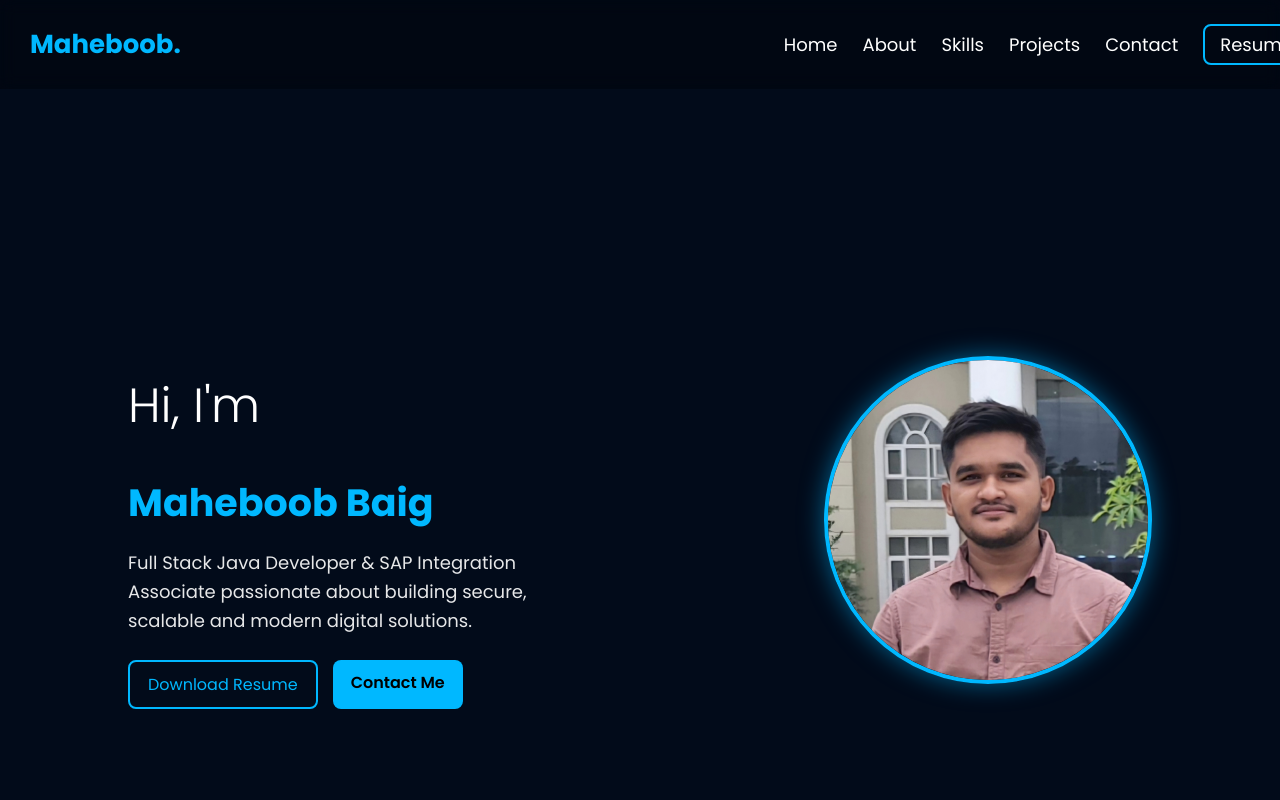
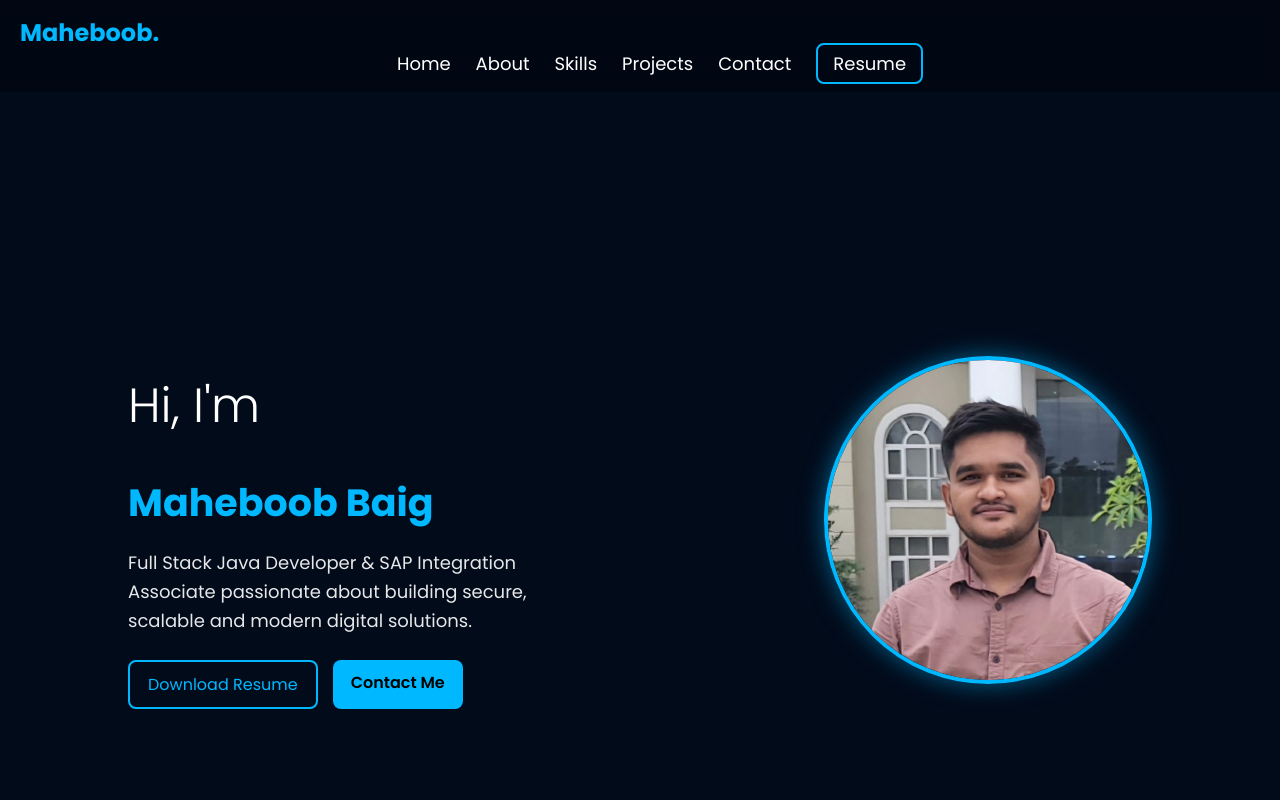
Before and after one commit to Maheboob-baig15/portfolio, a React (Create React App) app: page / in a window 1280 px wide. Shown: the top 800 px of the page. Built offline with nearby package versions, Linux system fonts and the light colour scheme.

Commit message:
Updated navbar and responsive fixes

```diff
--- a/src/components/Navbar.css
+++ b/src/components/Navbar.css
@@ -1,116 +1,95 @@
-/* NAVBAR MAIN CONTAINER */
+/* Navbar base */
 .navbar {
   width: 100%;
-  padding: 15px 30px;
+  padding: 15px 20px;
   position: fixed;
   top: 0;
-  left: 0;
-  background: rgba(0, 0, 0, 0.3); /* transparent but visible */
-  backdrop-filter: blur(8px);
+  z-index: 1000;
+  background: rgba(0, 0, 0, 0.3);
+  backdrop-filter: blur(6px);
+}
+
+/* Logo + hamburger wrapper */
+.navbar-head {
   display: flex;
   justify-content: space-between;
   align-items: center;
-  z-index: 100;
 }
 
-/* LOGO */
 .logo {
-  font-size: 26px;
+  font-size: 24px;
   font-weight: 700;
   color: #00b8ff;
 }
 
-/* HAMBURGER ICON (MOBILE ONLY) */
-.hamburger {
-  font-size: 32px;
-  color: #fff;
-  cursor: pointer;
-  display: none;
+/* Desktop Menu */
+.desktop-menu {
+  display: flex;
+  justify-content: center;
+  gap: 25px;
+  margin-top: 10px;
 }
 
-/* NAVIGATION LINKS */
 .nav-links {
   list-style: none;
-  display: flex;
-  gap: 25px;
-  align-items: center;
+  padding: 0;
+  margin: 0;
 }
 
 .nav-links li a {
-  color: #fff;
+  color: white;
+  font-size: 18px;
   text-decoration: none;
-  font-size: 18px;
-  transition: 0.3s ease;
 }
 
-.nav-links li a:hover {
-  color: #00b8ff;
-}
-
-/* RESUME BUTTON */
+/* Resume button */
 .resume-btn {
   padding: 6px 15px;
   border: 2px solid #00b8ff;
   border-radius: 8px;
   color: #00b8ff;
-  transition: 0.3s ease;
 }
 
-.resume-btn:hover {
-  background: #00b8ff;
-  color: black;
+/* Hamburger icon (Mobile only) */
+.hamburger {
+  display: none;
+  font-size: 32px;
+  color: white;
+  cursor: pointer;
 }
 
-/* DESKTOP MENU - ALWAYS SHOW */
-.desktop-menu {
-  display: flex;
+/* Mobile menu (hidden by default) */
+.mobile-menu {
+  display: none;
+  flex-direction: column;
+  background: rgba(0,0,0,0.6);
+  width: 100%;
+  margin-top: 15px;
+  padding: 15px 0;
+  gap: 12px;
+
+  /* Animation */
+  max-height: 0;
+  overflow: hidden;
+  transition: max-height 0.35s ease;
 }
 
-/* MOBILE MENU - HIDDEN BY DEFAULT */
-.mobile-menu {
-  display: none;
+.mobile-menu.open {
+  display: flex;
+  max-height: 500px;
 }
 
-/* ------------------------------
-   RESPONSIVE NAVBAR (MOBILE VIEW)
---------------------------------*/
+/* RESPONSIVE */
 @media (max-width: 768px) {
+  .desktop-menu {
+    display: none;
+  }
 
-  /* Show hamburger icon */
   .hamburger {
     display: block;
   }
 
-  /* Hide desktop menu */
-  .desktop-menu {
-    display: none;
-  }
-
-  /* Mobile Menu Styling */
   .mobile-menu {
     display: flex;
-    flex-direction: column;
-    gap: 18px;
-    position: absolute;
-    top: 70px;
-    right: 20px;
-    background: rgba(0, 0, 0, 0.8);
-    padding: 20px;
-    border-radius: 12px;
-    width: 200px;
-    text-align: left;
-  }
-
-  .mobile-menu li {
-    display: block;
-  }
-
-  .mobile-menu a {
-    font-size: 18px;
-  }
-
-  .resume-btn {
-    width: 100%;
-    text-align: center;
   }
 }
```
